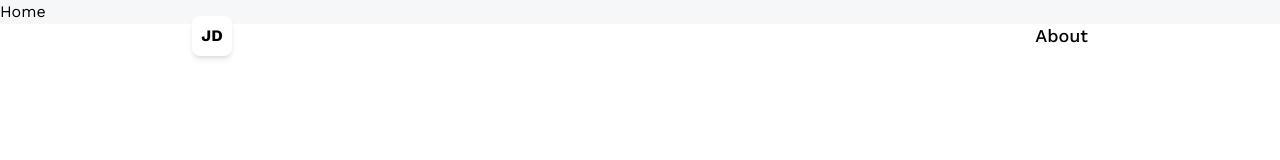
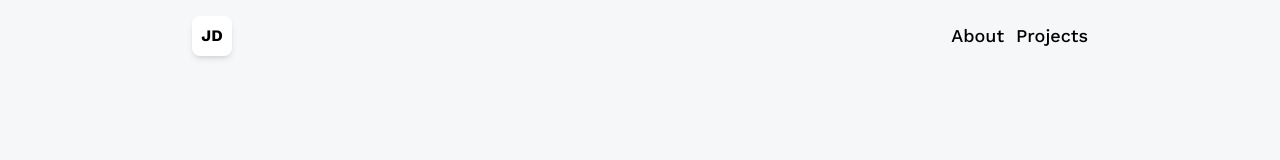
Before and after one commit to jmgrd98/3d-portfolio-REAL, a React (Vite) app: page / in a window 1280 px wide. Shown: the top 160 px of the page. Built offline with nearby package versions, Linux system fonts and the light colour scheme.

Commit message:
loader component

```diff
--- a/package.json
+++ b/package.json
@@ -10,6 +10,7 @@
     "preview": "vite preview"
   },
   "dependencies": {
+    "@react-three/fiber": "^8.15.12",
     "react": "^18.2.0",
     "react-dom": "^18.2.0"
   },
--- /dev/null
+++ b/src/components/Loader.jsx
@@ -0,0 +1,11 @@
+import React from 'react'
+
+const Loader = () => {
+  return (
+    <div className='flex justify-center items-center'>
+        <div className='w-20 h-20 border-2 border-opacity-20 border-blue-500 border-t-blue-500 rounded-full animate-spin'/>
+    </div>
+  )
+}
+
+export default Loader
--- a/src/components/Navbar.jsx
+++ b/src/components/Navbar.jsx
@@ -7,11 +7,18 @@
         <NavLink to='/' className={'w-10 h-10 rounded-lg bg-white items-center justify-center flex font-bold shadow-md'}>
             <p className='blue-gradient-text'>JD</p>
         </NavLink>
+        <div className='flex gap-3'>
         <nav className='flex text-lg gap-7 font-medium'>
             <NavLink to='/about' className={({isActive}) => isActive ? 'text-blue-500' : 'text-black'}>
                 About
             </NavLink>
         </nav>
+        <nav className='flex text-lg gap-7 font-medium'>
+            <NavLink to='/projects' className={({isActive}) => isActive ? 'text-blue-500' : 'text-black'}>
+                Projects
+            </NavLink>
+        </nav>
+        </div>
     </header>
   )
 }
--- a/src/pages/Home.jsx
+++ b/src/pages/Home.jsx
@@ -1,8 +1,23 @@
-import React from 'react'
+import { Suspense } from "react"
+import { Canvas } from "@react-three/fiber"
+import Loader from "../components/Loader"
 
 const Home = () => {
   return (
-    <div>Home</div>
+    <section className='w-full h-screen relative'>
+        {/* <div className='absolute top-28 left-0 right-0 z-10 flex items-center justify-center'>
+            POPUP
+        </div> */}
+
+        <Canvas
+            className='w-full h-screen bg-transparent'
+            camera={{ near: 0.1, far: 1000 }}
+            >
+                <Suspense fallback={<Loader/>}>
+
+                </Suspense>
+        </Canvas>
+    </section>
   )
 }
 
```
Also changed, not shown: 1 other file (tests, documents, lock files or other folders).
